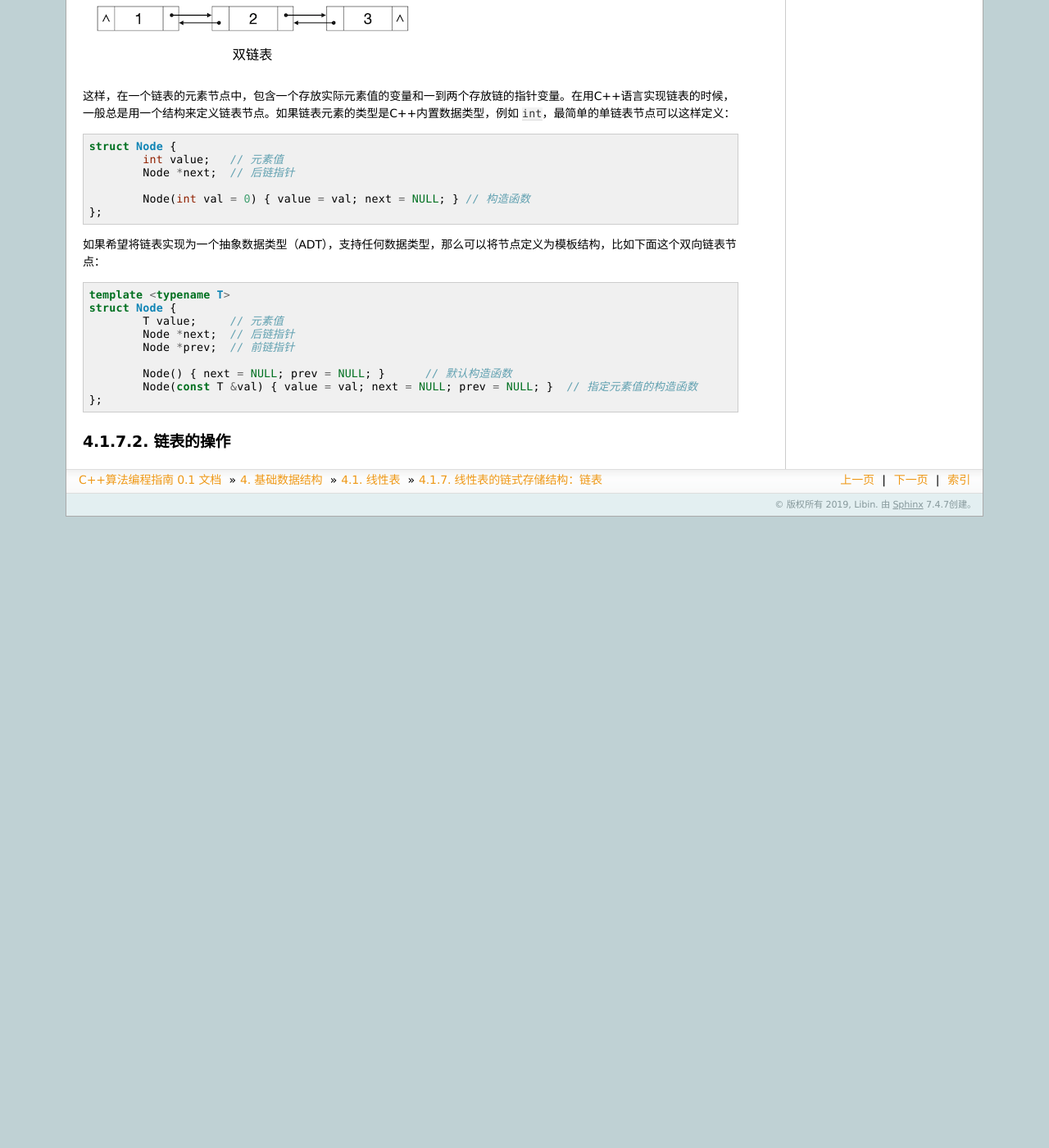
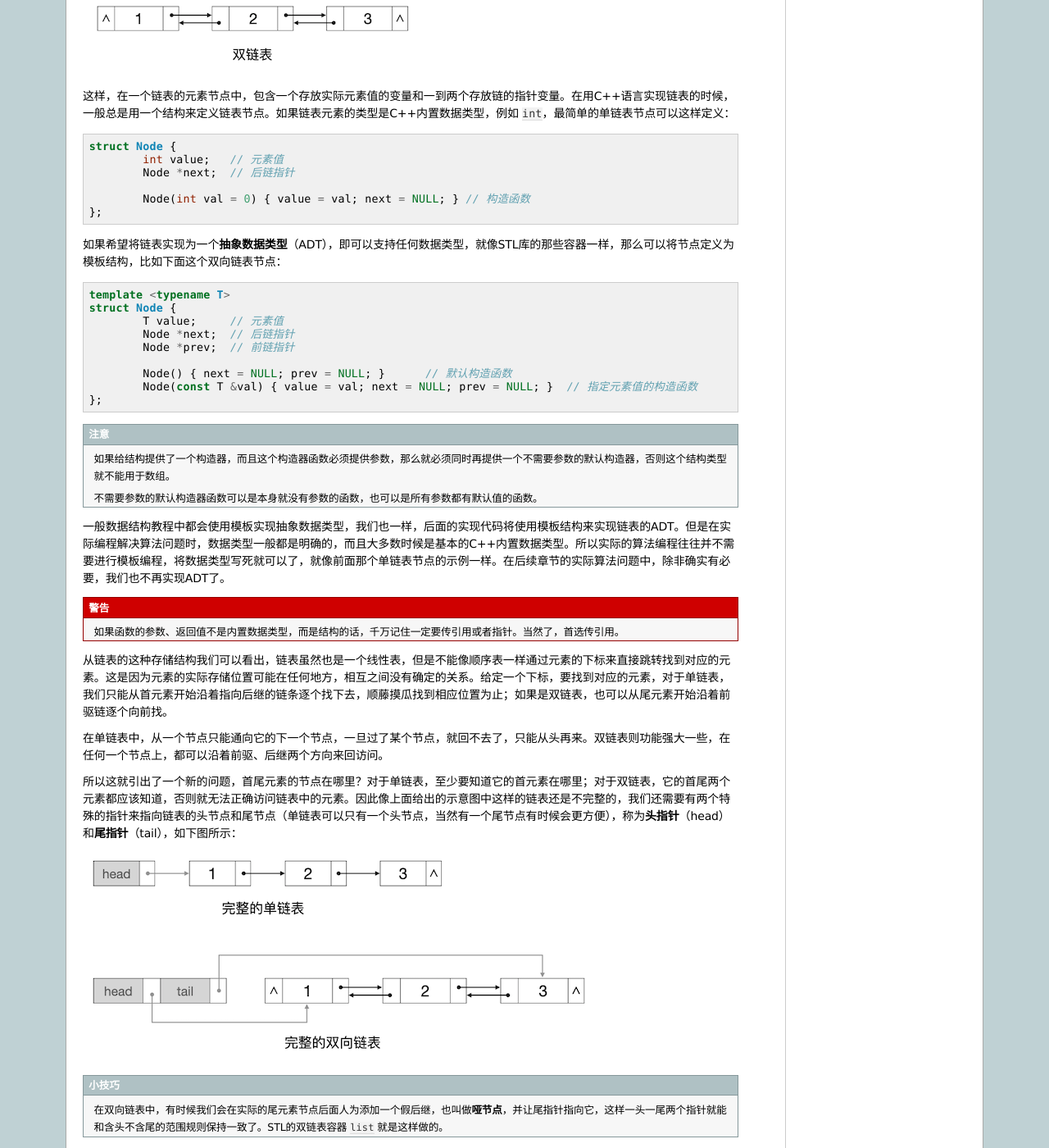
Before and after one commit to majorli/algo_guide, a Sphinx documentation site: the page built from source/ch03/sec01/317_linked_list.rst, in a window 1280 px wide and 1400 px high, scrolled down 850 px. Shown: the whole window at 82% size. Built offline with Sphinx 7.4.7, drawn with Linux system fonts in a browser that asks for light colours; before the commit the page ends 1480 px from its top, so only the background shows below that; some of the changed text lies outside the part shown.

Commit message:
20200514_2243draft_317_writing

```diff
--- a/source/ch03/sec01/317_linked_list.rst
+++ b/source/ch03/sec01/317_linked_list.rst
@@ -31,7 +31,7 @@
            Node(int val = 0) { value = val; next = NULL; } // 构造函数
    };
 
-如果希望将链表实现为一个抽象数据类型（ADT），支持任何数据类型，那么可以将节点定义为模板结构，比如下面这个双向链表节点：
+如果希望将链表实现为一个\ :strong:`抽象数据类型`\ （ADT），即可以支持任何数据类型，就像STL库的那些容器一样，那么可以将节点定义为模板结构，比如下面这个双向链表节点：
 
 .. code-block:: c++
 
@@ -45,8 +45,40 @@
            Node(const T &val) { value = val; next = NULL; prev = NULL; }  // 指定元素值的构造函数
    };
 
+.. attention::
+
+   如果给结构提供了一个构造器，而且这个构造器函数必须提供参数，那么就必须同时再提供一个不需要参数的默认构造器，否则这个结构类型就不能用于数组。
+
+   不需要参数的默认构造器函数可以是本身就没有参数的函数，也可以是所有参数都有默认值的函数。
+
+一般数据结构教程中都会使用模板实现抽象数据类型，我们也一样，后面的实现代码将使用模板结构来实现链表的ADT。但是在实际编程解决算法问题时，数据类型一般都是明确的，而且大多数时候是基本的C++内置数据类型。所以实际的算法编程往往并不需要进行模板编程，将数据类型写死就可以了，就像前面那个单链表节点的示例一样。在后续章节的实际算法问题中，除非确实有必要，我们也不再实现ADT了。
+
+.. warning::
+
+   如果函数的参数、返回值不是内置数据类型，而是结构的话，千万记住一定要传引用或者指针。当然了，首选传引用。
+
+从链表的这种存储结构我们可以看出，链表虽然也是一个线性表，但是不能像顺序表一样通过元素的下标来直接跳转找到对应的元素。这是因为元素的实际存储位置可能在任何地方，相互之间没有确定的关系。给定一个下标，要找到对应的元素，对于单链表，我们只能从首元素开始沿着指向后继的链条逐个找下去，顺藤摸瓜找到相应位置为止；如果是双链表，也可以从尾元素开始沿着前驱链逐个向前找。
+
+在单链表中，从一个节点只能通向它的下一个节点，一旦过了某个节点，就回不去了，只能从头再来。双链表则功能强大一些，在任何一个节点上，都可以沿着前驱、后继两个方向来回访问。
+
+所以这就引出了一个新的问题，首尾元素的节点在哪里？对于单链表，至少要知道它的首元素在哪里；对于双链表，它的首尾两个元素都应该知道，否则就无法正确访问链表中的元素。因此像上面给出的示意图中这样的链表还是不完整的，我们还需要有两个特殊的指针来指向链表的头节点和尾节点（单链表可以只有一个头节点，当然有一个尾节点有时候会更方便），称为\ :strong:`头指针`\ （head）和\ :strong:`尾指针`\ （tail），如下图所示：
+
+.. image:: ../../images/317_linkedlist_2.png
+
+.. tip::
+
+   在双向链表中，有时候我们会在实际的尾元素节点后面人为添加一个假后继，也叫做\ :strong:`哑节点`\ ，并让尾指针指向它，这样一头一尾两个指针就能和含头不含尾的范围规则保持一致了。STL的双链表容器 ``list`` 就是这样做的。
+
+在实际编程的时候，我们很少会仅是简单地定义两个指针，这样太简陋了，而且会多出两个独立的变量来。如果程序中要用到很多张链表，那么难道用一大堆独立的指针变量吗？一般我们定义另一个结构类型来存放链表的头尾指针，这个结构类型就代表了完整的链表数据结构。这个链表结构里面通常还会放上一些别的和链表有关的信息，比如最常见的会放入表的长度。另外我们还会把链表的各种操作（增加、删除、访问等）以成员函数的形式也集成入这个链表结构里去。这样，我们就通过这个链表结构把数据（元素节点）和功能（各种处理）都封装和隐藏了起来，把数据结构部分的代码固定了下来，并且把相对稳定变化不多的数据结构和千变万化多种多样的算法程序从逻辑上隔离了开来。
+
+以上所述就是链表最常见的两种形态：单链表和双链表。作为一种非常灵活的线性表数据结构，链表还可以有许多其他变种，其中最常见的是把首尾相接起来改造成所谓的\ :strong:`循环链表`\ 。循环单链表中尾节点的后继不再是空指针而是指向头指针；循环双链表中尾节点的后继指向头节点，头节点的前驱指向尾节点。这样一来，表被改造成了一个环，从而也就没有了严格意义上的头尾节点，所以这种循环链表中我们通常会用一个\ :strong:`当前指针`\ （current）来代替原来的头尾指针。如下图所示：
+
+.. image:: ../../images/317_linkedlist_3.png
+
+本节我们将逐步实现一个普通的双向链表的ADT，具有最常见的增删和访问元素功能。我们已经有了链表节点的结构，接下来便逐步实现链表本身的结构和基本功能。
 
 
+链表的实现
+^^^^^^^^^^
 
-链表的操作
-^^^^^^^^^^
+**基本结构**
--- a/source/ch04/sec01/413_greedy_integer.rst
+++ b/source/ch04/sec01/413_greedy_integer.rst
@@ -26,7 +26,7 @@
 
    有些货币面值的组合不能用贪心法求解找零问题，这样的问题只能用动态规划的方法来求解。
 
-让人不快的是，任意给定一套货币，很难用一种通用的方法来判断它是否适用贪心法。一般我们依据经验和寻找反例来进行判断，大概可以有下面这么几条规则：
+让人不快的是，任意给定一套货币，判断它是否适用贪心法的方法并不简单。不过一般我们可以依据经验和寻找反例来进行判断，大概可以有下面这么几条规则：
 
 1. 真实世界在用的货币，比如人民币、美元等，一般都适用贪心法，即使只是取了其中一部分货币。例如著名的《算法导论》里的例题就使用了四种美元硬币：1美分、5美分、10美分和25美分，但它们也是可以用贪心法求解的。
 2. 可以证明，货币的面值如果从1开始，构成等比数列 :math:`\{1,c,c^2,\dots,c^k\},(c\gt1,k\gt0)` 的，一定适用贪心法。在《算法导论》里有详细的证明，但是证明过程比较玄学，这里就不详细解释了，记住这个结论就好。
--- a/source/index.rst
+++ b/source/index.rst
@@ -7,7 +7,7 @@
 =============================================
 
 .. toctree::
-   :maxdepth: 2
+   :maxdepth: 3
    :numbered:
 
    000_preface
```
Also changed, not shown: source/images/317_linkedlist_2.png (added), source/images/317_linkedlist_3.png (added).
